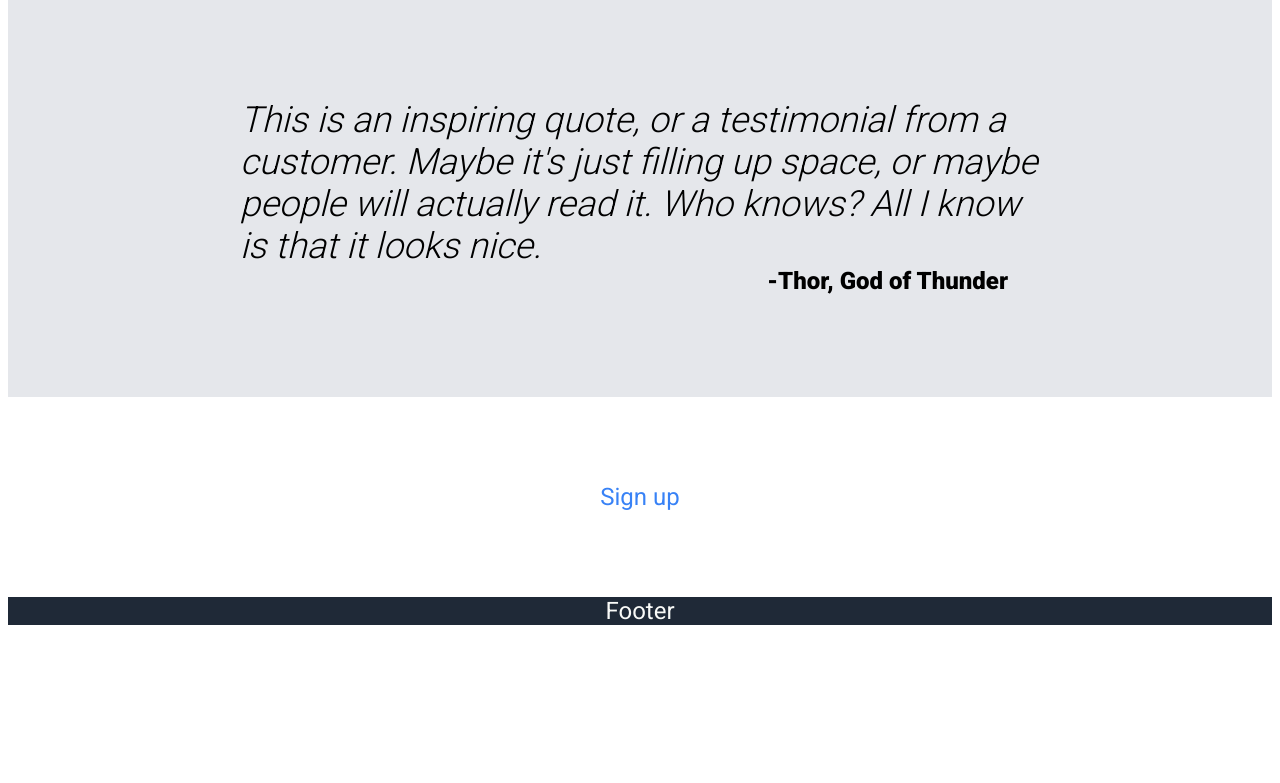
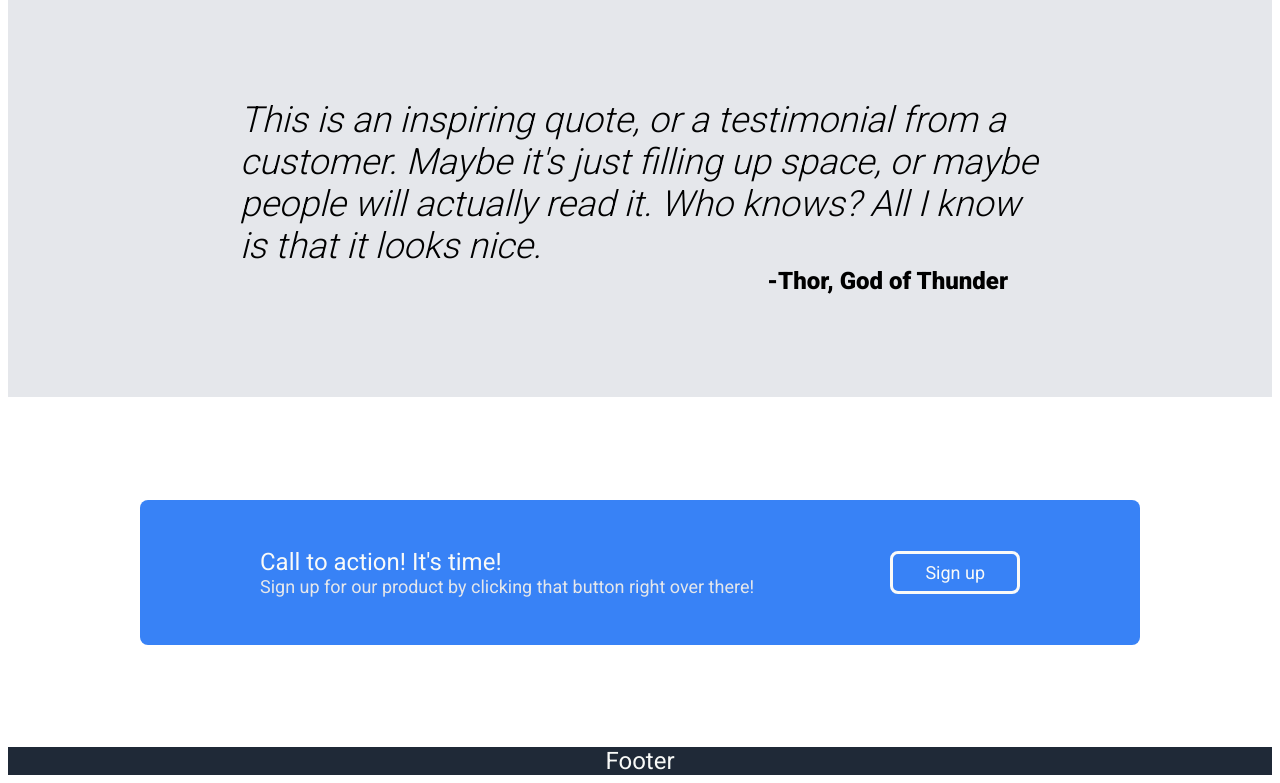
Before and after one commit to vagoston/odin-landing-page, a plain HTML site: page index.html in a window 1280 px wide. Shown: the part 815-1598 px from the top of the page. Before the commit the page ends 1448 px from the top, so only its background shows below. Drawn offline with Linux system fonts and the light colour scheme.

Commit message:
Add sign up content

```diff
--- a/index.html
+++ b/index.html
@@ -51,7 +51,21 @@
             <div class="author">-Thor, God of Thunder</div>
         </div>
     </div>
-    <div class="sign-up">Sign up</div>
+    <div class="sign-up">
+        <div class="container">
+            <div class="box">
+                <div class="left">
+                    <div class="title">Call to action! It's time!</div>
+                    <div class="text">Sign up for our product by clicking that button right over there!</div>
+                </div>
+                <div class="right">
+                    <form action="/index.html">
+                        <button class="sign-up-button" type="submit">Sign up</button>
+                    </form>
+                </div>
+            </div>
+        </div>
+    </div>
     <div class="footer">Footer</div>
 </body>
 
--- a/style.css
+++ b/style.css
@@ -1,6 +1,10 @@
 * {
     font-size: 24px;
     font-family: 'Roboto', Arial, sans-serif;
+}
+
+.body {
+    margin: 0;
 }
 
 .header, .hero {
@@ -69,14 +73,15 @@
 }
 
 .sign-up-button {
-    padding: 8px 40px;
+    padding: 8px 32px;
     border-radius: 8px;
     background-color: #3882f6;
     color: #f9faf8;
     font-size: 18px;
+    border: none;
 }
 
-.right {
+.hero .right {
     display: flex;
     align-items: center;
     justify-content: center;
@@ -116,9 +121,40 @@
 }
 
 .sign-up {
-    height: 200px;
-    color: #3882f6;
+    height: 350px;
+    color: #f9faf8;
 }
+
+.sign-up .box {
+    background-color: #3882f6;
+    border-radius: 8px;
+    padding: 48px 0px;
+    align-items: center;
+    display: flex;
+    flex: 1;
+    max-height: 300px;
+}
+
+.sign-up .right {
+    flex: 0 0 auto;
+    padding-right: 120px;
+}
+
+.sign-up .left {
+    padding-left: 120px;
+    padding-right: 40px;
+}
+.sign-up .text {
+    font-size: 18px;
+    color: #e5e7eb;
+}
+
+.sign-up .sign-up-button {
+    border-color:#f9faf8;
+    border: solid;
+    box-shadow: none;
+}
+
 .footer {
     background-color: #1f2937;
     color: #f9faf8;
```
